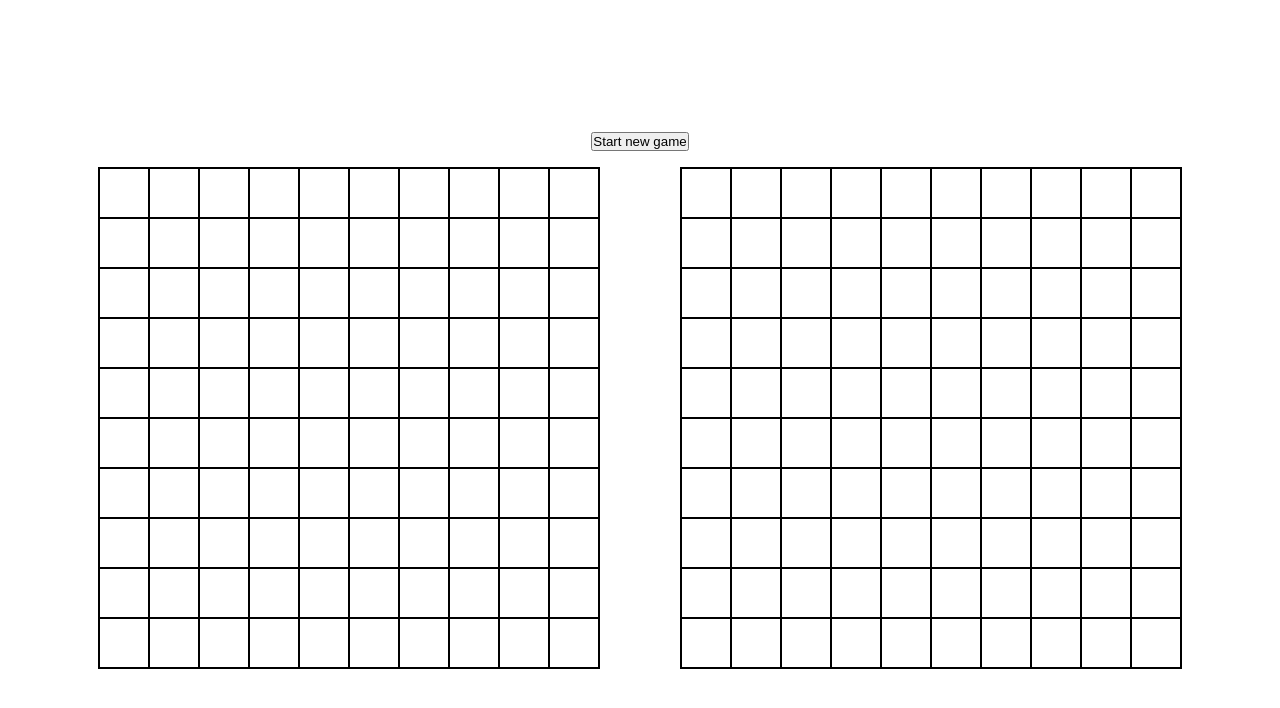
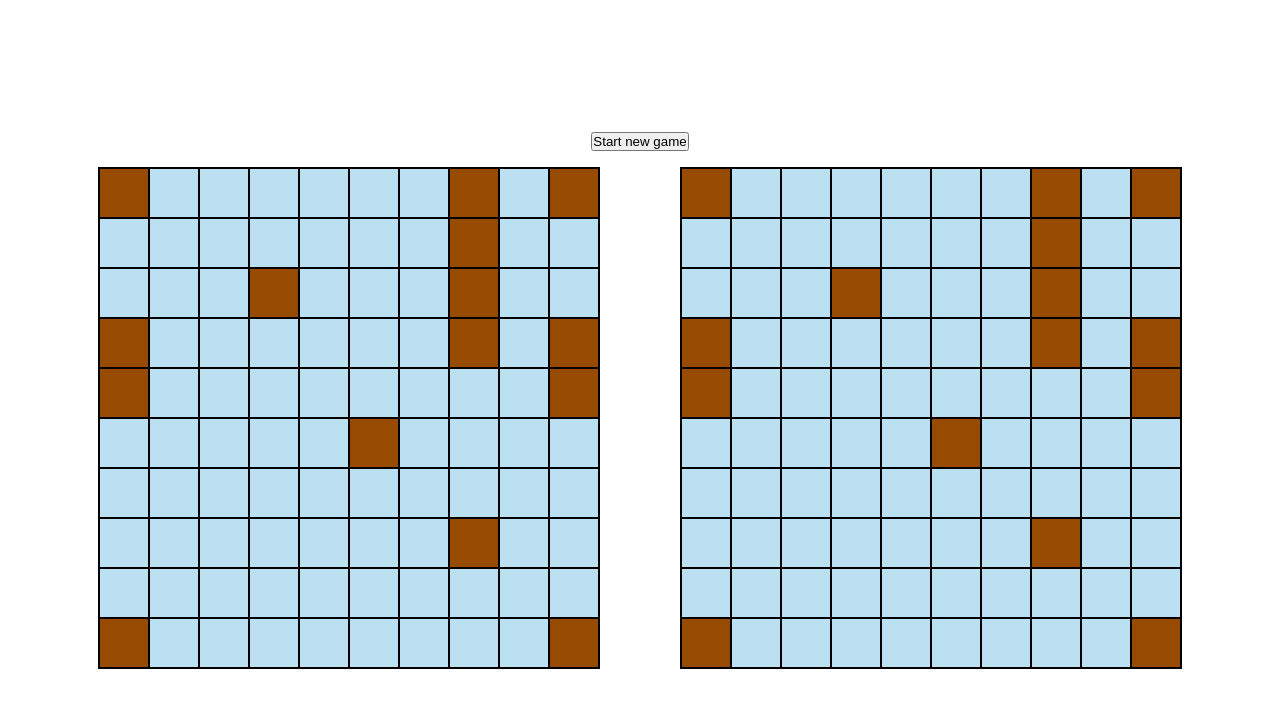
Before and after one commit to leoncol/top-battleship, a website built with webpack: page src/template.html in a window 1280 px wide. Both pictures are taken after a click on the button "Start new game". Built offline with nearby package versions, Linux system fonts and the light colour scheme.

Commit message:
Create turn-taking management functions

```diff
--- a/src/dom.js
+++ b/src/dom.js
@@ -2,16 +2,20 @@ import {Gameboard} from "./gameboard"
 import {Player} from "./player"
 import {Ship} from "./ship"
 
-function generateHtmlBoard(){
+
+
+function generateHtmlBoard(boardType){
 
     let board = document.querySelector('#gameboards');
     let newBoard = document.createElement('div');
     newBoard.id = `gameboard`;
-        for (let i = 0; i < 100; i++){
-           let square = document.createElement('div');
-           square.className = 'game-position';
-           square.id = `position-${i}`;
-           newBoard.appendChild(square);
+        for (let i = 0; i <= 9; i++){
+            for (let x = 0; x <= 9; x++){
+                let square = document.createElement('div');
+                square.className = `${boardType}-game-position`;
+                square.id = `${boardType}${i}${x}`;
+                newBoard.appendChild(square);
+            }
         }
     board.appendChild(newBoard);
 
@@ -25,8 +29,8 @@ export {
 
 function generateBoards(){
     // create both gameboards
-    generateHtmlBoard();
-    generateHtmlBoard();
+    generateHtmlBoard('A');
+    generateHtmlBoard('B');
     // Set up a new game by creating Players. For now just populate each player’s Gameboard with
     // predetermined coordinates.
     // You are going to implement a system for allowing players to place their ships later.
@@ -38,7 +42,10 @@ function gameController(){
     let humanPlayer = Player('human');
     let computerPlayer = Player('computer');
     populateGameboards(humanPlayer, computerPlayer);
-    displayShips(humanPlayer.myGameboard,computerPlayer.myGameboard);
+    displayShips(humanPlayer.myGameboard, 'A');
+    displayShips(computerPlayer.myGameboard, 'B');
+    turnController(humanPlayer.typeOfPlayer, computerPlayer.typeOfPlayer);
+
 }
 
 //4 1-square ships, 3 2-squares ships (1 h, 2 v), 2 3-squares ship (2 h), 1 4-squares ship (1 v)
@@ -70,11 +77,76 @@ function populateGameboards(human, computer){
 
 }
 
-let ships = [];
+function turnController(humanPlayer, computerPlayer){
+    activateListeners(humanPlayer);
+    activateListeners(computerPlayer);
 
-function displayShips(humanBoard, computerBoard){
+}
 
-    let board = humanBoard.newBoard;
+function activateListeners(player){
+    if (player == 'human'){
+        boardAEventListeners('A');
+    } else {
+        boardAEventListeners('B');
+    }
+}
+
+let playerCanAttack = true;
+let computerCanAttack = false;
+
+function handleClick(event) {
+    if (!playerCanAttack && computerCanAttack){
+        console.log(event.target);
+        console.log('this is computer turn, next one is human');
+        gameTurns('human')
+        return
+    }
+
+    if (!computerCanAttack && playerCanAttack){
+        console.log(event.target);
+        console.log('this is human turn, next one is computer');
+        gameTurns('computer')
+        return
+    };
+
+
+}
+
+function gameTurns(player){
+    if (player == 'human'){
+        computerCanAttack = false;
+        playerCanAttack = true;
+    } else {
+        playerCanAttack = false
+        computerCanAttack = true;
+    }
+}
+
+function boardAEventListeners(board){
+    const boardPositions = document.querySelectorAll(`.${board}-game-position`);
+    boardPositions.forEach(position => {
+        position.addEventListener('click', (event) => {
+            handleClick(event);
+        })
+    })
+}
+
+// // 1. Select all elements with the class ".my-button"
+// const buttons = document.querySelectorAll('.my-button');
+
+// // 2. Loop through the NodeList and attach the listener to each
+// buttons.forEach(button => {
+//   button.addEventListener('click', (event) => {
+//     // "event.target" refers to the specific button that was clicked
+//     console.log('Clicked element text:', event.target.textContent);
+//   });
+// });
+
+function boardBEventListeners(){}
+
+function displayShips(newBoard, type){
+    let ships = [];
+    let board = newBoard.newBoard;
     let shipsIndexes = [];
     for (let i = 0; i <= 9; i++){
         for (let x = 0; x <= 9; x++){
@@ -92,71 +164,23 @@ function displayShips(humanBoard, computerBoard){
         }
         } // fix this loop, it shouldn't go up to 99
     }
-    return shipsIndexes;
+    colorBoard(shipsIndexes, type);
 
 
 }
 
-// function colorBoard(shipIndexes){
+function colorBoard(shipIndexes, type){
 
-//     for (let i = 0; i <= shipIndexes.length -1; i++){
-//         switch (shipIndexes[]) {
-//             case 1:
-//                 if (newBoard[coord1][coord2] === 0){
-//                     return true;
-//                 } else {
-//                     return false;
-//                 }
-//             case 2:
-//                 if (orientation == 'h'){
-//                     if (newBoard[coord1][coord2] === 0 && newBoard[coord1][coord2+1] === 0){
-//                         return true;
-//                     } else {
-//                         return false;
-//                     }
-//                 } else if (orientation == 'v'){
-//                     if (newBoard[coord1][coord2] === 0 && newBoard[coord1+1][coord2] === 0){
-//                         return true;
-//                     } else {
-//                         return false;
-//                     }
-//                 }
-//             case 3:
-//                 if (orientation == 'h'){
-//                     if (newBoard[coord1][coord2] === 0 && newBoard[coord1][coord2+1] === 0
-//                         && newBoard[coord1][coord2+2] === 0){
-//                         return true;
-//                     } else {
-//                         return false;
-//                     }
-//                 } else if (orientation == 'v'){
-//                     if (newBoard[coord1][coord2] === 0 && newBoard[coord1+1][coord2] === 0
-//                         && newBoard[coord1+2][coord2] === 0){
-//                         return true;
-//                     } else {
-//                         return false;
-//                     }
-//                 }
-//             case 4:
-//                 if (orientation == 'h'){
-//                     if (newBoard[coord1][coord2] === 0 && newBoard[coord1][coord2+1] === 0
-//                         && newBoard[coord1][coord2+2] === 0 && newBoard[coord1][coord2+3] === 0){
-//                         return true;
-//                     } else {
-//                         return false;
-//                     }
-//                 } else if (orientation == 'v'){
-//                     if (newBoard[coord1][coord2] === 0 && newBoard[coord1+1][coord2] === 0
-//                         && newBoard[coord1+2][coord2] === 0 && newBoard[coord1+3][coord2] === 0){
-//                         return true;
-//                     } else {
-//                         return false;
-//                     }
-//                 }
-//             }
-//     }
+for (let i = 0; i <= shipIndexes.length -1; i++){
+    let id = shipIndexes[i];
+    id = String(id[0])+String(id[1]);
+    let shipPart = document.getElementById(`${type}${id}`);
+    shipPart.classList.add(`ship`);
+}
 
-// }
+}
+
+
 
 function eventListeners(){
     let newGameButton = document.querySelector('#new-game');
@@ -164,6 +188,8 @@ function eventListeners(){
     newGameButton.addEventListener("click", () => {
         gameController();
     })
+
+
 }
 generateBoards();
 eventListeners();
--- a/src/styles.css
+++ b/src/styles.css
@@ -27,7 +27,7 @@ html, body {
     display: grid;
     grid-template-columns: 1fr 1fr 1fr 1fr 1fr 1fr 1fr 1fr 1fr 1fr;
     grid-template-rows: 1fr 1fr 1fr 1fr 1fr 1fr 1fr 1fr 1fr 1fr;
-    background-color: white;
+    background-color: rgb(186, 224, 241);
     border: 1px solid black;
 }
 
@@ -42,10 +42,21 @@ html, body {
     margin-bottom: 1rem;
 }
 
-.game-position {
+.A-game-position {
     display: flex;
     justify-content: center;
     width: 50px;
     height: 50px;
     border: 1px solid black;
 }
+
+.B-game-position {
+    display: flex;
+    justify-content: center;
+    width: 50px;
+    height: 50px;
+    border: 1px solid black;
+}
+.ship {
+    background-color: rgb(150, 75, 0);
+}
```
